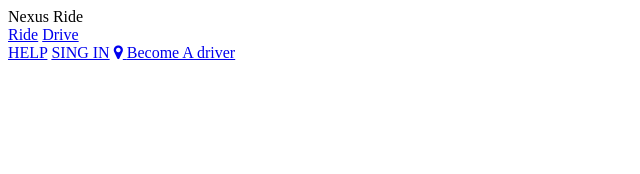
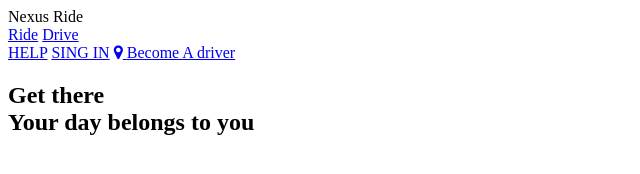
Before and after one commit to developergenome/ismael-garcia-lab, a website: page projects/NexusRideHome/index.html in a window 1280 px wide. Shown: the whole page, without its empty margins (0-640 px from the left). Drawn offline with Linux system fonts and the light colour scheme.

Commit message:
add hero img and h1

```diff
--- a/projects/NexusRideHome/css/app.scss
+++ b/projects/NexusRideHome/css/app.scss
@@ -3,6 +3,7 @@ $white: #fff;
 $btn-bg: #377037;
 $btn-hover-color: #285328;
 $general-color: #333;
+$main-font: 'Source Sans Pro', sans-serif;;
 
 /* GENERAL CSS */
 
@@ -14,7 +15,7 @@ $general-color: #333;
 
 html,
 body {
-    font-family: Arial, Helvetica, sans-serif;
+    font-family:  Arial, Helvetica, sans-serif;
     font-size: 16px;
     background: $body-bg;
 }
@@ -40,6 +41,7 @@ a {
 // header
 header {
     max-width: 1270px;
+    widows: 80%;
     margin: 0 auto;
     display: flex;
     justify-content: space-between;
@@ -74,6 +76,7 @@ header {
             align-items: center;
             min-height: 65px;
             padding: 0 10px;
+            letter-spacing: 0;
             transition: all 0.5s ease-in-out;
             &:hover {
                 box-shadow: 0 5px 0 $btn-hover-color inset;
@@ -208,3 +211,37 @@ header {
         background: $btn-hover-color;
     }
 }
+
+// Section one styles
+.section_hero{
+    width: 100%;
+    display: flex;
+    justify-content: center;
+    align-content: center;
+    flex-direction: column;
+    .hero_title {
+        max-width: 1270px;
+        width: 100%;
+        margin:  0 auto;
+        h1{
+            padding: 3rem 6rem;
+            font-family: $main-font;
+            font-weight: 200;
+            font-size: 3rem;
+            line-height: 150%;
+            letter-spacing: -1.3px;
+            span{
+                font-weight: 400;
+            }
+        }
+    }
+    // Hero img
+    .hero_img{
+        margin-top: 24px;
+        width: 100%;
+        height: 500px;
+        background: url('../img/herobg.jpeg') no-repeat center ;
+        background-size: cover;
+    }
+
+}
--- a/projects/NexusRideHome/index.html
+++ b/projects/NexusRideHome/index.html
@@ -6,6 +6,8 @@
     <meta name="viewport" content="width=device-width, initial-scale=1.0">
     <meta http-equiv="X-UA-Compatible" content="ie=edge">
     <title>Nexus Ride</title>
+    <!-- google fonts  -->
+    <link href="https://fonts.googleapis.com/css?family=Source+Sans+Pro:200,400,600" rel="stylesheet">
     <link rel="stylesheet" href="https://cdnjs.cloudflare.com/ajax/libs/font-awesome/4.7.0/css/font-awesome.css" />
 </head>
 
@@ -44,6 +46,19 @@
             </div>
         </header>
         <!-- header end -->
+        <!-- MAIN CONTENT- -->
+        <main>
+            <section class="section_hero">
+                <div class="hero_title">
+                    <h1><span>Get there</span> <br>
+                    Your day belongs to you
+                    </h1>
+                </div>
+                <div class="hero_img">
+                    <!-- <img src="./img/herobg.jpeg" alt=" A happy Nexus Driver :)" class="hero_img--bg"> -->
+                </div>
+            </section>
+        </main>
     </div>
     <!-- main js file  -->
     <script src="./js/app.js"></script>
```
Also changed, not shown: projects/NexusRideHome/css/app.css (added), projects/NexusRideHome/dist/b7a6ed50c210d83ac864aa7c3a7e57d3.jpeg (added), projects/NexusRideHome/dist/c83b962d76bf230f1725ba1002cd66e9.css, projects/NexusRideHome/dist/c83b962d76bf230f1725ba1002cd66e9.js, projects/NexusRideHome/dist/index.html, 1 other file.
